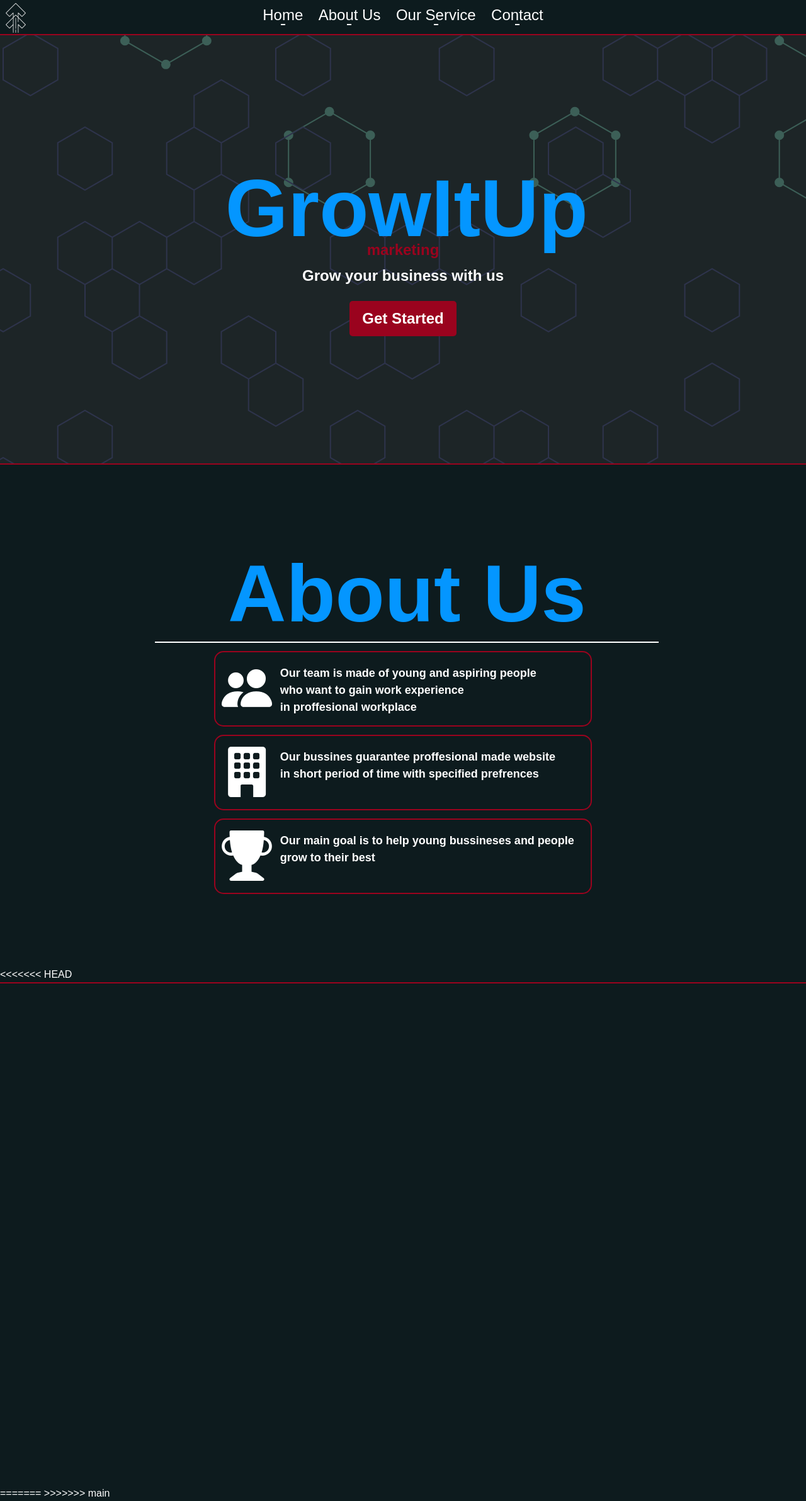
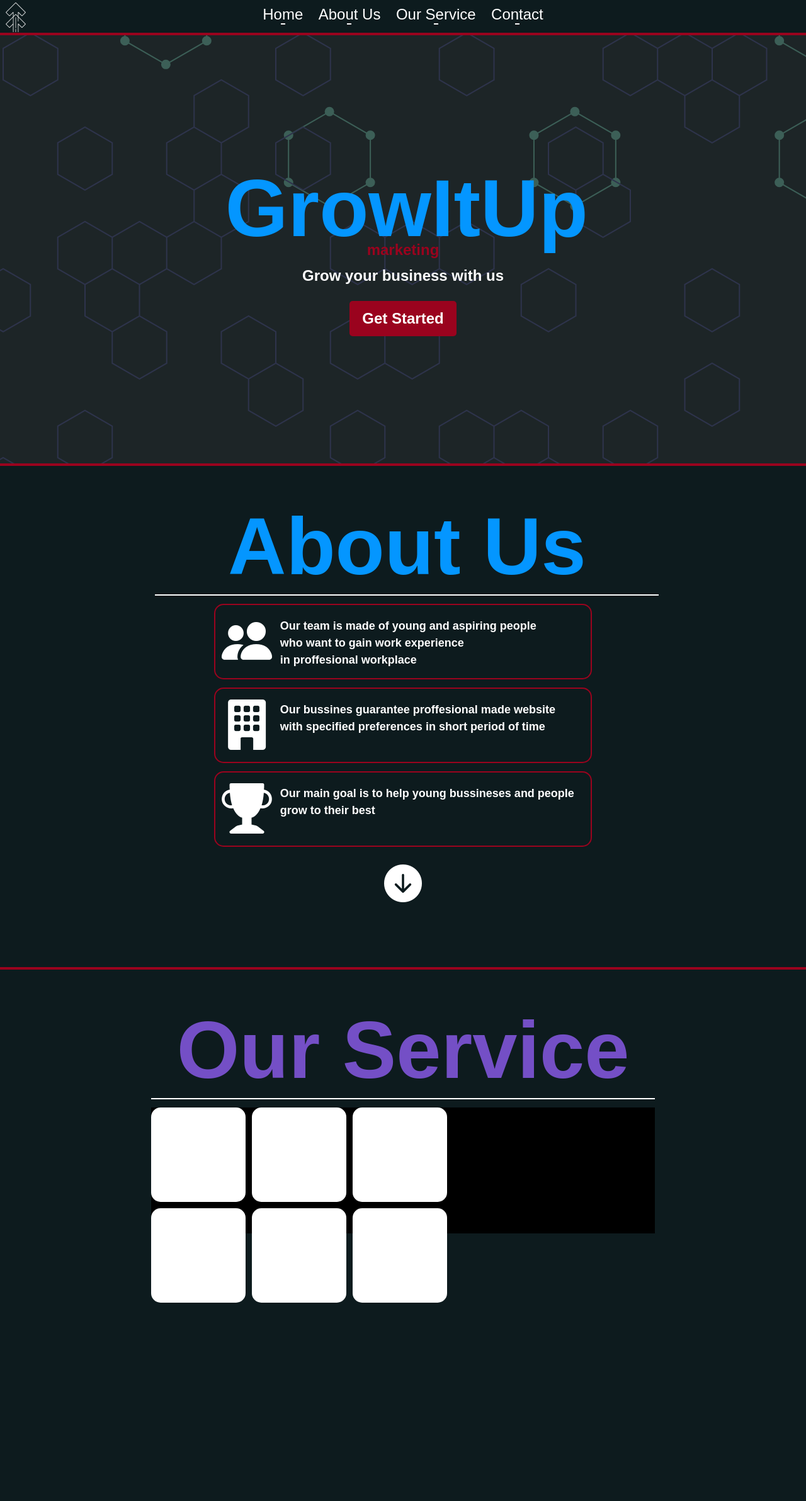
Before and after one commit to QQoKKa/MarketingSite, a PHP site: page /pages/index.html in a window 1280 px wide. Shown: the whole page at 63% size. After the commit the page ends 2069 px from the top, so only its background shows below. Run offline with PHP 8.4, Linux system fonts and the light colour scheme.

Commit message:
Basic Our service

```diff
--- a/pages/index.html
+++ b/pages/index.html
@@ -7,12 +7,12 @@
     <link rel="stylesheet" href="https://cdn.jsdelivr.net/npm/bootstrap-icons@1.10.2/font/bootstrap-icons.css">
     <link rel="stylesheet" href="https://cdn.jsdelivr.net/npm/bootstrap@5.0.2/dist/css/bootstrap.min.css">
     <script src="https://ajax.googleapis.com/ajax/libs/jquery/3.6.1/jquery.min.js"></script>
-    <link rel="stylesheet" href="/styles/style.css">
+    <link rel="stylesheet" href="/MarketingSite/styles/style.css">
     <title>GrowIt</title>
 </head>
 <body>
     <header  class="  headercontainer">
-        <img class="headerimg" src="/images/logo2.png" alt="">
+        <img class="headerimg" src="/MarketingSite/images/logo2.png" alt="">
         <ul class="navs">
             <li class="homeli"><a class="hover" href="index.html">Home</a></li>
             <li class="homeli"><a class="hover" href="index.html#aboutus">About Us</a></li>
@@ -37,29 +37,28 @@
         <div class="list">
             <ul class="ul1">
                 <li class="aboutli ab1"><i class="bi bi-people-fill"></i><span class="aboutspan as1"> Our team is made of young and aspiring people<br>who want to gain work experience<br> in proffesional workplace</span></li>
-                <li class="aboutli ab2"><i class="bi bi-building-fill"></i><span class="aboutspan as2">Our bussines guarantee proffesional made website<br>in short period of time with specified prefrences</span></li>
+                <li class="aboutli ab2"><i class="bi bi-building-fill"></i><span class="aboutspan as2">Our bussines guarantee proffesional made website<br>with specified preferences in short period of time</span></li>
                 <li class="aboutli ab3"><i class="bi bi-trophy-fill"></i><span class="aboutspan as3">Our main goal is to help young bussineses and people<br>grow to their best</span></li>
             </ul>
         </div>
+        <div class="buttondiv">
+            <i class="bic bi-arrow-down-circle-fill"></i>
+        </div>
     </div>
     </section>
-<<<<<<< HEAD
     <section class="section3container">
-        <div class="idkyet">
-            <ul>
-                <li></li>
-                <li></li>
-                <li></li>
-                <li></li>
-                <li></li>
-                <li></li>
-                <li></li>
+        <h1 id="service" class="servicetext">Our Service</h1>
+        <div class="ourservicebox">
+            <ul class="ourserviceul">
+                <li class="serviceli sv1"></li>
+                <li class="serviceli sv2"></li>
+                <li class="serviceli sv3"></li>
+                <li class="serviceli sv4"></li>
+                <li class="serviceli sv5"></li>
+                <li class="serviceli sv6"></li>
             </ul>
         </div>
     </section>
     <script src="/MarketingSite/scripts/script.js"></script>
-=======
-    <script src="/scripts/script.js"></script>
->>>>>>> main
 </body>
 </html>
--- a/styles/style.css
+++ b/styles/style.css
@@ -36,7 +36,7 @@ ul {
     height: 100vh;
     top: 0;
     left: 0;
-    background-image: url(/images/hex1.png);
+    background-image: url(/MarketingSite/images/hex1.png);
     z-index: -2;
 }
 /* .backgroundimage2 {
@@ -66,7 +66,7 @@ ul {
     height: 7vh;
     width: 100vw;
     background-color: #0D1B1E;
-    border-bottom: 2px solid #9A031E;
+    border-bottom: 4px solid #9A031E;
     z-index: 1;
     padding-top: 10px;
     padding-bottom: 10px;
@@ -141,7 +141,7 @@ ul {
 }
 
 .section2container {
-    border-top: 2px solid #9A031E;
+    border-top: 4px solid #9A031E;
     width: 100vw;
     height: 100vh;
     /* background-image: url(/MarketingSite/images/hex2.png); */
@@ -165,20 +165,17 @@ ul {
     font-size: 8rem;
     font-weight: bold;
     margin-left: 1%;
-    margin-top: 10%;
+    margin-top: 4%;
     margin-bottom: 1%;
     color: white;
     border-bottom: 2px solid white;
     width: 800px;
     color: #0496FF;
 }
-.list {
-}
 
 .aboutli {
     height: 120px;
     width: 600px;
-    /* background-color: #9A031E; */
     border: 2px solid #9A031E;
     color: white;
     font-size: 20px;
@@ -188,6 +185,7 @@ ul {
     margin-left: auto;
     margin-right: auto;
     list-style-type: none;
+    transition: all 0.5s;
 }
 .aboutspan {
     font-size: 18px;
@@ -230,10 +228,86 @@ ul {
     font-size: 80px;
 }
 
+.buttondiv {
+    display: flex;
+    flex-direction: row;
+    justify-content: center;
+    align-items: center;
+    text-align: center;
+}
+
+.bic {
+    font-size: 60px;
+    cursor: pointer;
+    transition: all 0.3s;
+}
+
+.bic:hover {
+    transform: scale(1.5);
+    color: #744FC6;
+}
 .section3container {
-    border-top: 2px solid #9A031E;
+    border-top: 4px solid #9A031E;
     width: 100vw;
     height: 100vh;
     background-color: #0D1B1E;
     z-index: -2;
 }
+
+.servicetext {
+    font-size: 8rem;
+    font-weight: bold;
+    margin-left: 1%;
+    margin-top: 4%;
+    margin-bottom: 1%;
+    color: white;
+    border-bottom: 2px solid white;
+    width: 800px;
+    color: #744FC6;
+    margin-left: auto;
+    margin-right: auto;
+    text-align: center;
+}
+
+
+.ourserviceul {
+    width: 800px;
+    height: 200px;
+    display: grid;
+    grid-template-areas:
+    "a b c"
+    "d e f";
+    gap: 10px;
+    margin-left: auto;
+    margin-right: auto;
+    background-color: black;
+    grid-template-columns: repeat(8, 1fr);
+
+}
+
+.serviceli {
+    width: 150px;
+    height: 150px;
+    background-color: white;
+    list-style-type: none;
+    border-radius: 15px;
+}
+
+.sv1 {
+    grid-area: a;
+}
+.sv2 {
+    grid-area: b;
+}
+.sv3 {
+    grid-area: c;
+}
+.sv4 {
+    grid-area: d;
+}
+.sv5 {
+    grid-area: e;
+}
+.sv6 {
+    grid-area: f;
+}
```
